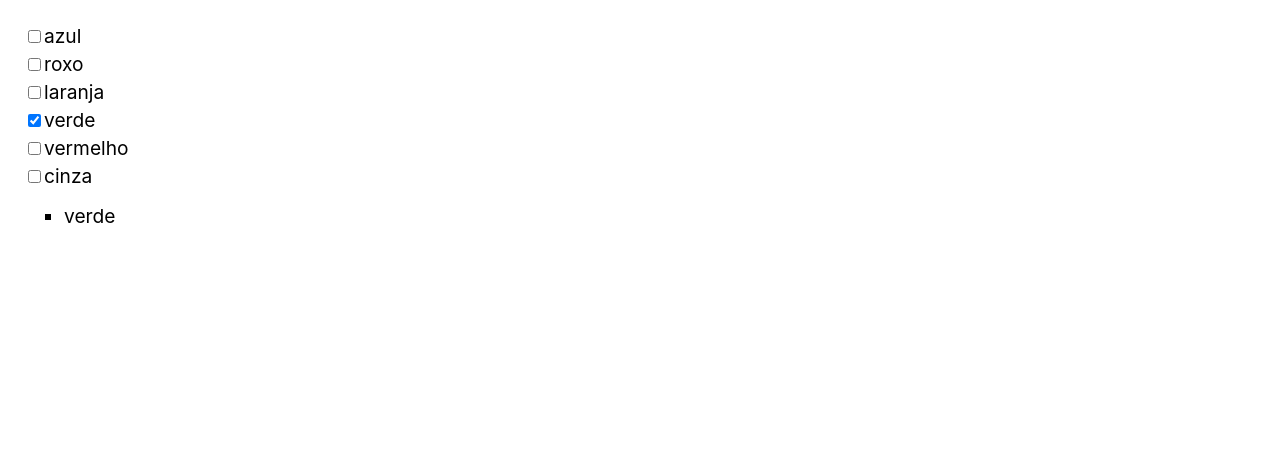
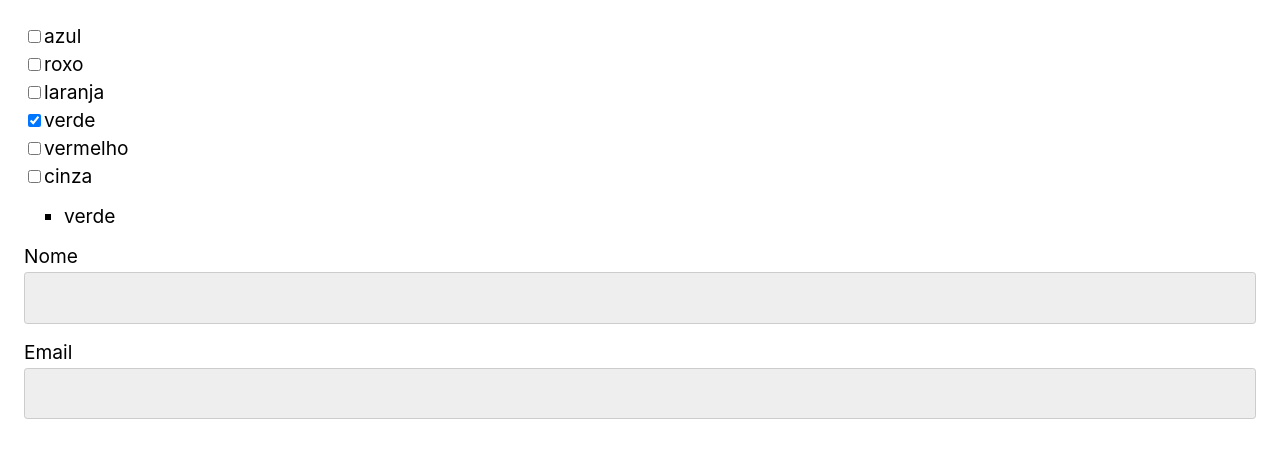
Before and after one commit to Emilio133752/projectInit, a React (Vite) app: page / in a window 1280 px wide. Shown: the top 458 px of the page. Built offline with nearby package versions, Linux system fonts and the light colour scheme.

Commit message:
trabalhando com componentes nos inputs

```diff
--- a/src/App.jsx
+++ b/src/App.jsx
@@ -19,12 +19,19 @@ import CustomHooks from "./CustomHooks.js"
 import useFecth from "./useFecth.js"
 import InputOne from "./inputOne.jsx"
 import Select from "./Select.jsx"
+import Input from "./Form/Input.jsx"
 
 
 const App = () => {
+  const [nome, setNome] = React.useState('');
+  const [email, setEmail] = React.useState('');
   return(
     <React.StrictMode>
       <Select />
+      <form>
+        <Input style={{color: 'green'}} id='nome' label='Nome' value={nome} setValue={setNome} />
+        <Input style={{color: 'orange'}} id='email' label='Email'value={email} setValue={setEmail} />
+      </form>
     </React.StrictMode>
   )
 }
--- /dev/null
+++ b/src/Form/Input.jsx
@@ -0,0 +1,18 @@
+import React from 'react'
+
+const Input = ({label, id, value, setValue, style}) => {
+  return (
+    <>
+      <label htmlFor={id}>{label}</label>
+      <input
+      type="text"
+      style={style}
+      id={id}
+      name={id}
+      value={value}
+      onChange={({target}) => setValue(target.value)} />
+    </>
+  )
+}
+
+export default Input
```
